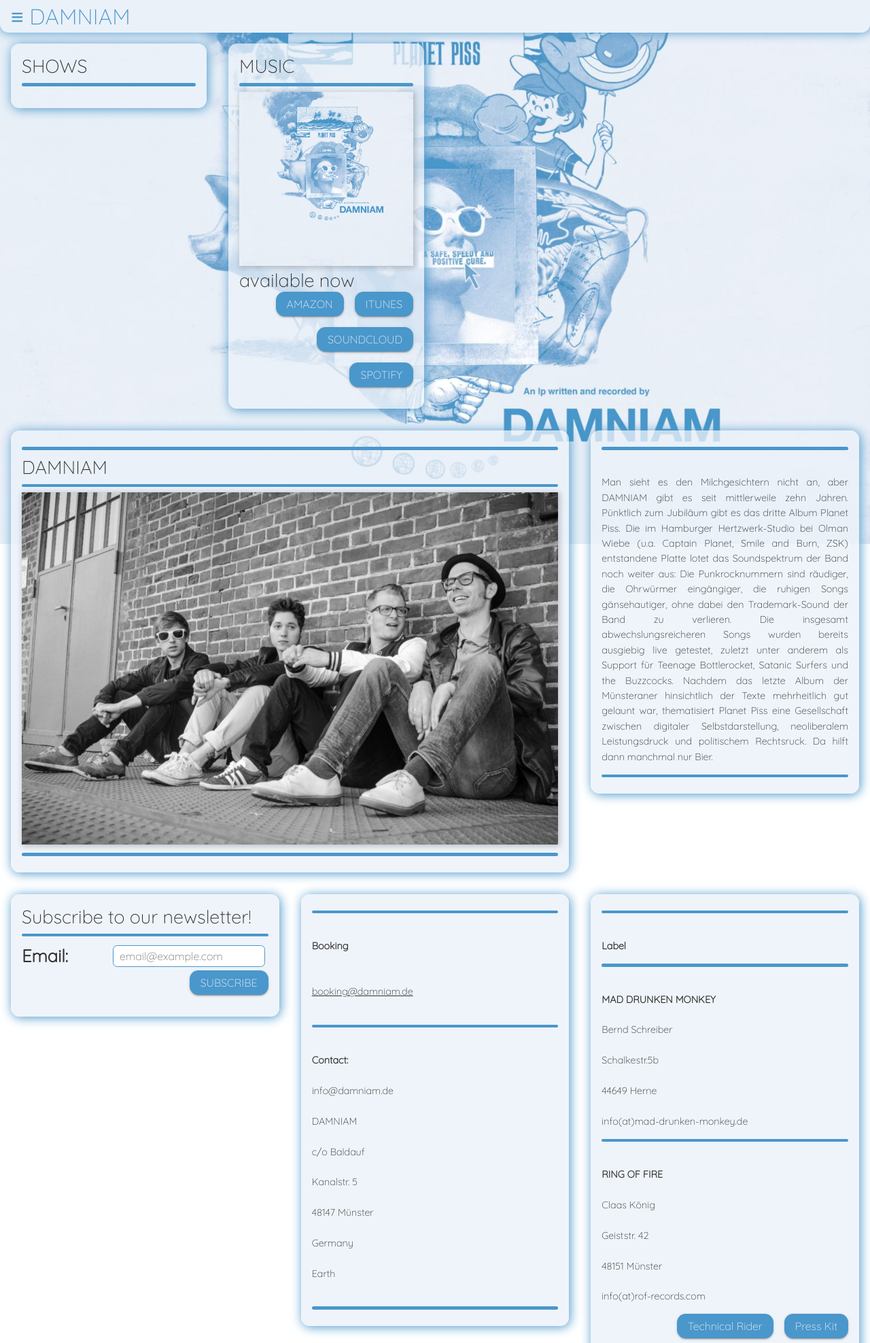
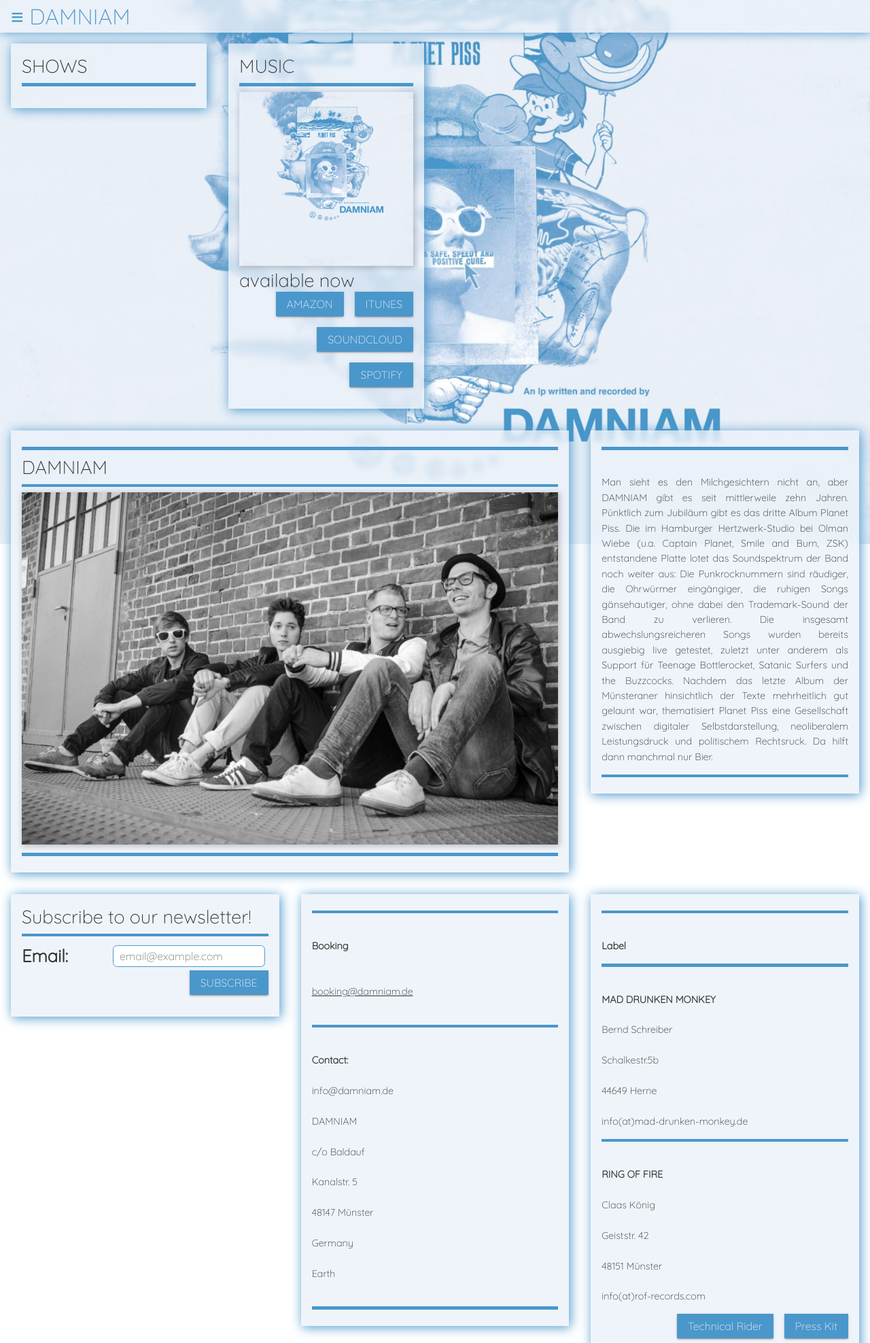
Before and after one commit to muellmatto/damnthepage, a Flask app: template templates/index.html in a window 1280 px wide. Shown: the top 1975 px of the page at 68% size. Run offline with Flask 2, Linux system fonts and the light colour scheme; the template is opened without the code that fills it, so the values that code supplies are empty.

Commit message:
removed border-radius, added backdrop-filter blur

```diff
--- a/scss/damniam.scss
+++ b/scss/damniam.scss
@@ -8,7 +8,7 @@
 $card_margin: 1rem;
 $card_padding: 1rem;
 $card_background: rgba(234,241,249,0.77);
-$card_border_radius: 0.8rem;
+$card_border_radius: 0;
 // #pics
 $pic_shadow: 0.1rem 0.1rem 0.5rem 0.1rem rgba(0, 0, 0, .2);
 // #colors
@@ -68,7 +68,9 @@
     height: $head_height;
     position: fixed;
     color: $accent_color;
-    background: $complement_color;
+    // background: $complement_color;
+    background: $card_background;
+    backdrop-filter: blur(4px);
     box-shadow: 0 0 1rem 0rem $accent_color;
     border-radius: 0 0 $card_border_radius $card_border_radius;
     &  .menu_button {
@@ -129,7 +131,8 @@
     padding-left: $content_padding;
     padding-right: $content_padding;
     margin: auto;
-    clear: both;
+    // use pictures to fill the gap
+    // clear: both;
     &:nth-child(2){
         padding-top: $head_height;
     }
@@ -143,6 +146,7 @@
     border-radius: $card_border_radius;
     overflow: hidden;
     box-shadow: 0.1rem 0.1rem 1rem 0rem $accent_color;
+    backdrop-filter: blur(4px);
     img {
         width: 100%;
         box-shadow: 0.1rem 0.1rem 0.5rem 0.1rem rgba(0, 0, 0, 0.2);
@@ -225,9 +229,8 @@
     box-shadow: $pic_shadow;
     p {
 		width: 100%;
-		background: rgba(0, 0, 0, 0.2);
 		line-height: 1.9rem;
-        font-size: 0.8rem;
+        font-weight: bold;
 		padding-right: 1rem;
 		text-align: right;
 		color: white;
--- a/static/damniam.css
+++ b/static/damniam.css
@@ -201,9 +201,10 @@
   height: 3rem;
   position: fixed;
   color: #4a97cb;
-  background: #eaf1f9;
+  background: rgba(234, 241, 249, 0.77);
+  backdrop-filter: blur(4px);
   box-shadow: 0 0 1rem 0rem #4a97cb;
-  border-radius: 0 0 0.8rem 0.8rem; }
+  border-radius: 0 0 0 0; }
   .head .menu_button {
     font-size: calc(3rem *2/3);
     width: calc(5* 3rem);
@@ -224,7 +225,7 @@
   overflow-y: auto;
   overflow-x: hidden;
   background: #eaf1f9;
-  border-radius: 0.8rem;
+  border-radius: 0;
   position: fixed;
   top: calc(3rem*1.1);
   transition: max-height 1s ease;
@@ -253,8 +254,7 @@
   max-width: 90rem;
   padding-left: 0rem;
   padding-right: 0rem;
-  margin: auto;
-  clear: both; }
+  margin: auto; }
   .content:nth-child(2) {
     padding-top: 3rem; }
 
@@ -263,9 +263,10 @@
   padding: 1rem;
   background: rgba(234, 241, 249, 0.77);
   margin: 1rem;
-  border-radius: 0.8rem;
+  border-radius: 0;
   overflow: hidden;
-  box-shadow: 0.1rem 0.1rem 1rem 0rem #4a97cb; }
+  box-shadow: 0.1rem 0.1rem 1rem 0rem #4a97cb;
+  backdrop-filter: blur(4px); }
   .card img {
     width: 100%;
     box-shadow: 0.1rem 0.1rem 0.5rem 0.1rem rgba(0, 0, 0, 0.2); }
@@ -283,7 +284,7 @@
     background: #4a97cb;
     color: #eaf1f9;
     padding: 0.5rem 1rem;
-    border-radius: 0.8rem;
+    border-radius: 0;
     text-decoration: none;
     box-shadow: 0 2px 2px 0 rgba(0, 0, 0, 0.14), 0 3px 1px -2px rgba(0, 0, 0, 0.2), 0 1px 5px 0 rgba(0, 0, 0, 0.12); }
     .card .button + hr {
@@ -294,7 +295,7 @@
     background: #4a97cb;
     width: 100%;
     height: 0.3rem;
-    border-radius: 0.8rem; }
+    border-radius: 0; }
   .card h4 {
     margin: 0;
     font-size: 1.7rem;
@@ -332,9 +333,8 @@
   box-shadow: 0.1rem 0.1rem 0.5rem 0.1rem rgba(0, 0, 0, 0.2); }
   .pic p {
     width: 100%;
-    background: rgba(0, 0, 0, 0.2);
     line-height: 1.9rem;
-    font-size: 0.8rem;
+    font-weight: bold;
     padding-right: 1rem;
     text-align: right;
     color: white;
```
Also changed, not shown: 1 other file.
